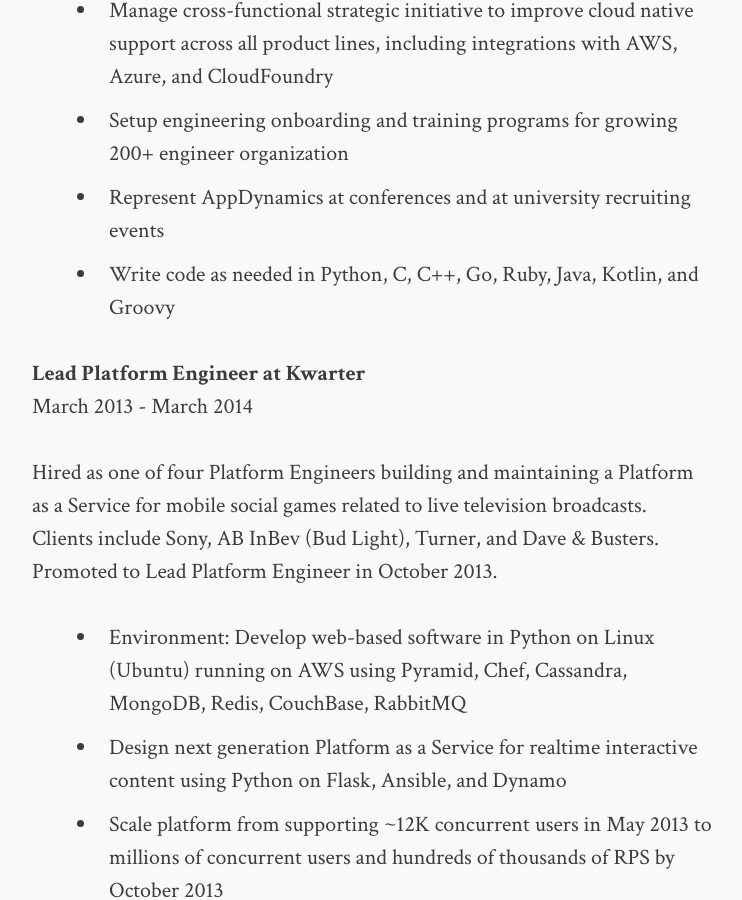
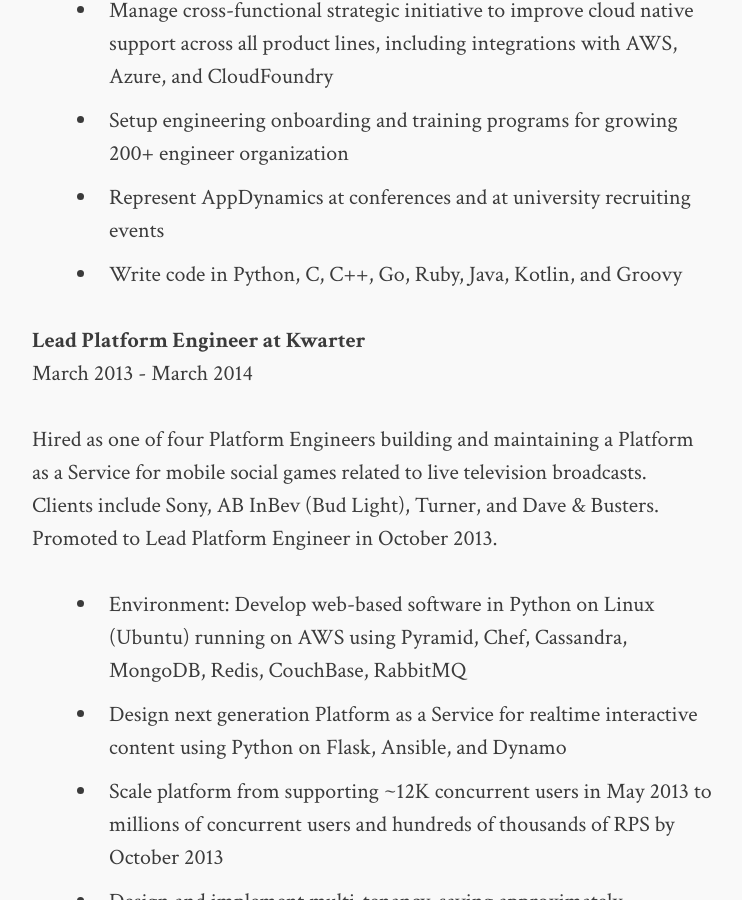
Before and after one commit to dkoepke/dkoepke.github.io, a Jekyll site: the page built from Resume.md, in a window 1280 px wide and 900 px high, scrolled down 2128 px. Shown: the whole window, without its empty margins (268-1010 px from the left). Built offline with Jekyll 4.4.1, drawn with Linux system fonts in a browser that asks for light colours.

Commit message:
Remove superfluous verbiage

```diff
--- a/Resume.md
+++ b/Resume.md
@@ -43,7 +43,7 @@ March 2014 - January 2019
 * Manage cross-functional strategic initiative to improve cloud native support across all product lines, including integrations with AWS, Azure, and CloudFoundry
 * Setup engineering onboarding and training programs for growing 200+ engineer organization
 * Represent AppDynamics at conferences and at university recruiting events
-* Write code as needed in Python, C, C++, Go, Ruby, Java, Kotlin, and Groovy
+* Write code in Python, C, C++, Go, Ruby, Java, Kotlin, and Groovy
 
 **Lead Platform Engineer at Kwarter**<br>
 March 2013 - March 2014
```
